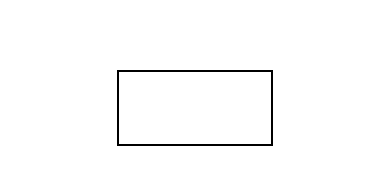
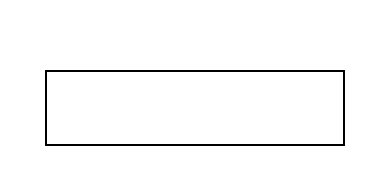
Before and after one commit to Rouxist/main-blog, a Next.js app: page /gallery/2016_12_10 in a window 390 px wide. Shown: the part 877-1052 px from the top of the page. Built offline with nearby package versions, Linux system fonts and the light colour scheme.

Commit message:
update: responsive 3

```diff
--- a/src/app/_components_gallery/photo-element.tsx
+++ b/src/app/_components_gallery/photo-element.tsx
@@ -19,10 +19,14 @@ export function PhotoElement({
   setHighlightedIdx,
 }: Props) {
   function heightSize() {
-    if (isScaledElement) {
-      return '65vh'
+    if (window.innerWidth >= 768) {
+      if (isScaledElement) {
+        return '65vh'
+      } else {
+        return '40vh'
+      }
     } else {
-      return '40vh'
+      return 'auto'
     }
   }
 
--- a/src/app/_components_gallery/photo-list.tsx
+++ b/src/app/_components_gallery/photo-list.tsx
@@ -88,7 +88,7 @@ export function PhotoList({ photos, year }: Props) {
           />
         ))}
       </div>
-      <div className="w-[40vw] min-h-[9vh] border-2 border-black mx-auto mt-4">
+      <div className="md:w-[40vw] w-[300px] min-h-[9vh] border-2 border-black mx-auto mt-4">
         {getLabelOfHighlightedImage(photos)}
       </div>
     </div>
```
